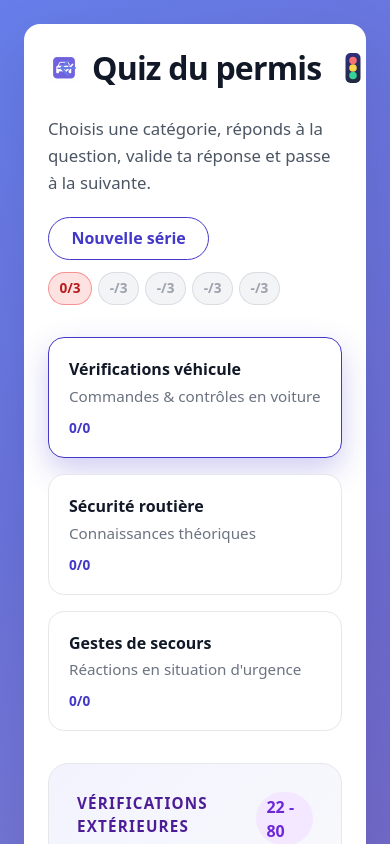
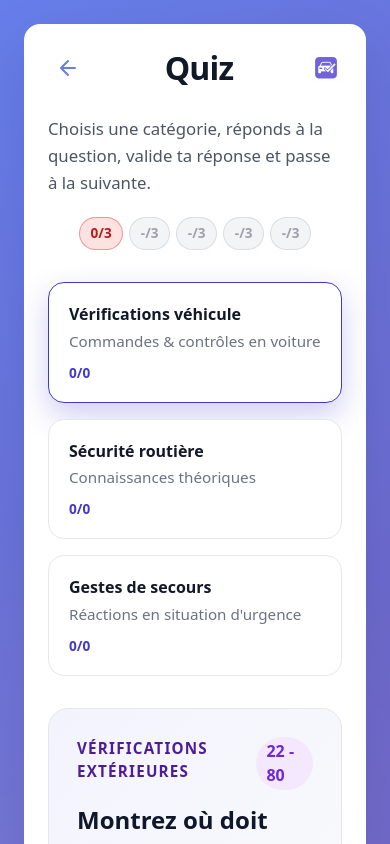
Before and after one commit to OliviaG-dev/R-viPermis, a React (Vite) app: page /quiz in a window 390 px wide. Shown: the top 844 px of the page. Built offline with nearby package versions, Linux system fonts and the light colour scheme.

Commit message:
:iphone: MAJ:Responsive phone

```diff
--- a/src/pages/Quiz/Quiz.css
+++ b/src/pages/Quiz/Quiz.css
@@ -50,14 +50,12 @@
 .quiz-header-top {
   display: flex;
   align-items: center;
-  justify-content: center;
-  position: relative;
+  justify-content: space-between;
+  gap: 1rem;
   margin-bottom: 0.25rem;
 }
 
-.back-link {
-  position: absolute;
-  left: 0;
+.quiz .back-link {
   display: flex;
   align-items: center;
   justify-content: center;
@@ -67,9 +65,10 @@
   color: #667eea;
   transition: all 0.2s ease;
   text-decoration: none;
+  flex-shrink: 0;
 }
 
-.back-link:hover {
+.quiz .back-link:hover {
   background: #f3f4f6;
   color: #764ba2;
 }
@@ -600,7 +599,56 @@
 
   .quiz-header {
     flex-direction: column;
-    align-items: flex-start;
+  }
+
+  .quiz-header-top {
+    display: flex;
+    align-items: center;
+    gap: 0.75rem;
+    width: 100%;
+  }
+
+  .quiz .back-link {
+    flex-shrink: 0;
+    order: 1;
+  }
+
+  .quiz-header h1 {
+    flex: 1;
+    justify-content: center;
+    gap: 0;
+    min-width: 0;
+    order: 2;
+  }
+
+  .quiz-logo {
+    flex-shrink: 0;
+    order: 3;
+  }
+
+  .quiz-title-text {
+    order: 1;
+    font-size: 0;
+  }
+
+  .quiz-title-text::before {
+    content: "Quiz";
+    font-size: 2rem;
+    font-weight: 700;
+    letter-spacing: -0.025em;
+    color: #111827;
+  }
+
+  .heading-icon {
+    display: none;
+  }
+
+  .random-btn {
+    display: none;
+  }
+
+  .quiz-cta-row {
+    justify-content: center;
   }
 
   .quiz-actions {
@@ -657,16 +705,20 @@
     color: #cbd5f5;
   }
 
-  .back-link {
+  .quiz .back-link {
     color: #818cf8;
   }
 
-  .back-link:hover {
+  .quiz .back-link:hover {
     background: #374151;
     color: #a78bfa;
   }
 
   .quiz-header h1 {
+    color: #e0e7ff;
+  }
+
+  .quiz-title-text::before {
     color: #e0e7ff;
   }
 
--- a/src/pages/Quiz/Quiz.tsx
+++ b/src/pages/Quiz/Quiz.tsx
@@ -66,10 +66,10 @@ const Quiz = () => {
               <ArrowLeftIcon className="back-arrow" />
             </Link>
             <h1>
-              <img src="/logo.png" alt="RéviPermis" className="quiz-logo" />
               <span className="quiz-title-text">Quiz du permis</span>
               <TrafficLightIcon className="heading-icon" />
             </h1>
+            <img src="/logo.png" alt="RéviPermis" className="quiz-logo" />
           </div>
           <div>
             <p className="quiz-subtitle">
```
